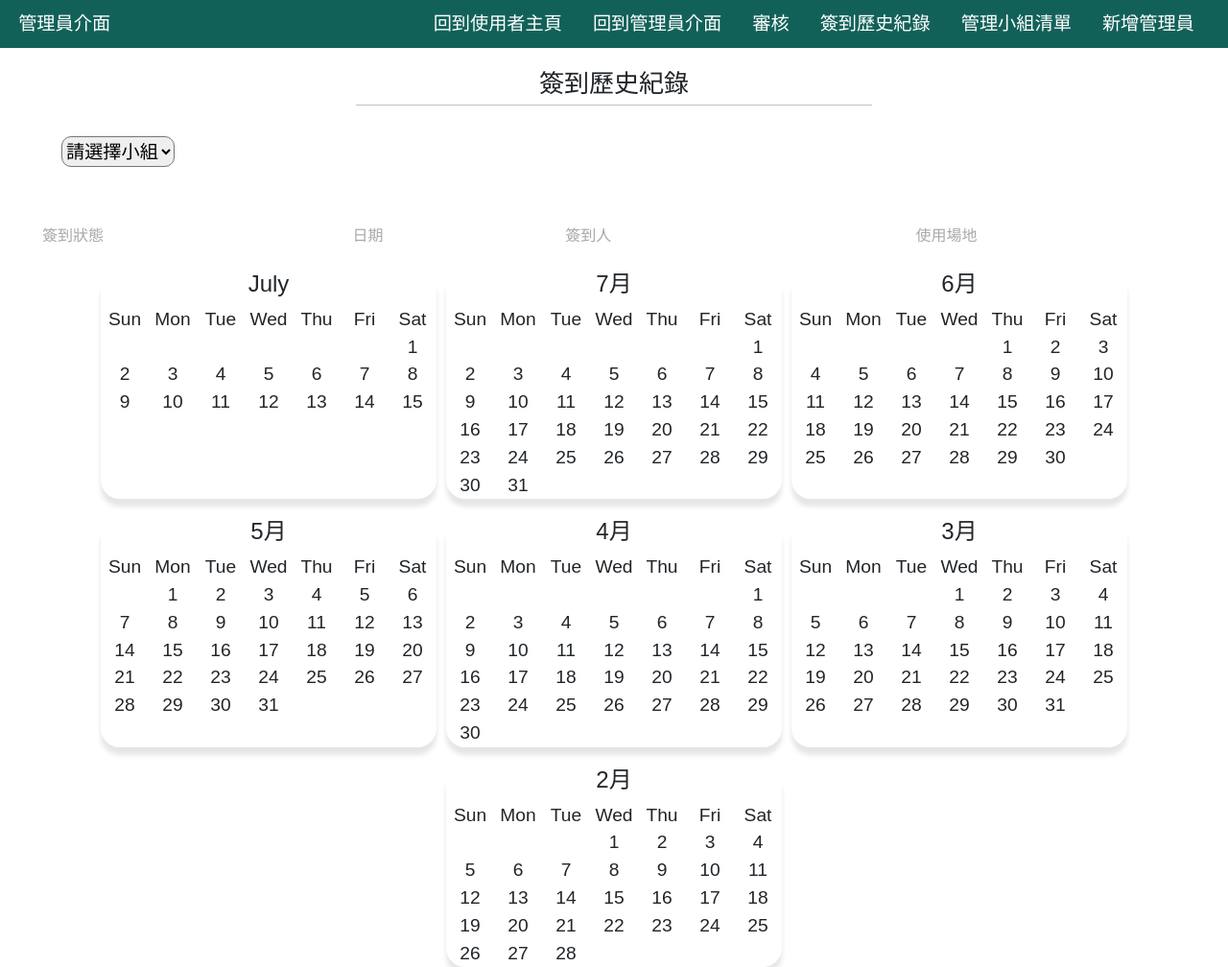
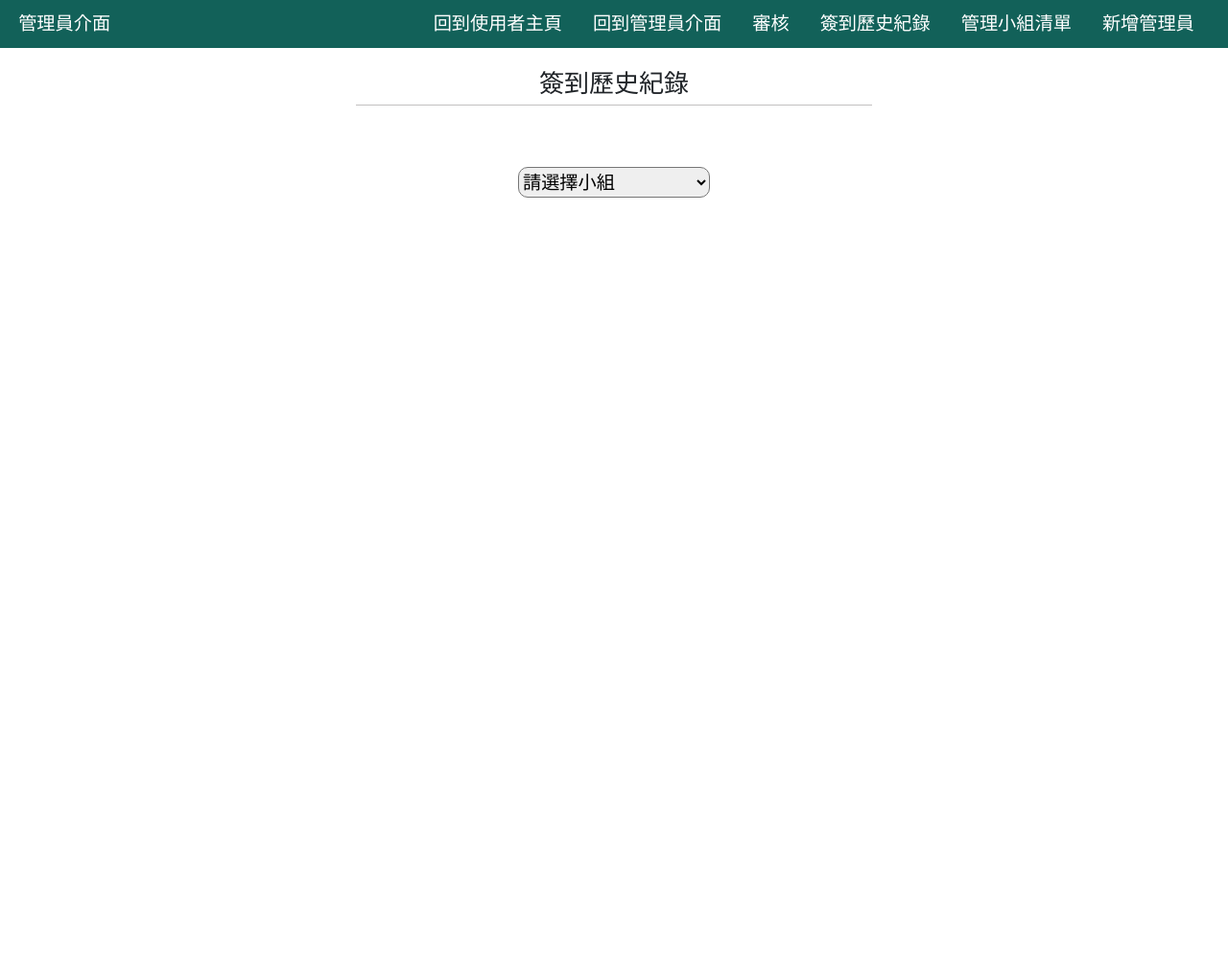
Before and after one commit to huichiaotsou/bg_system, a website: page public/admin/group_checkin_records/group_checkin_records.html in a window 1280 px wide. Shown: the whole page at 96% size. After the commit the page ends 800 px from the top, so only its background shows below. Drawn offline with nearby package versions, Linux system fonts and the light colour scheme; no server answers; sample sign-in values are in the browser's storage.

Commit message:
real done

```diff
--- a/public/admin/group_checkin_records/group_checkin_records.css
+++ b/public/admin/group_checkin_records/group_checkin_records.css
@@ -11,155 +11,17 @@
 }
 
 #group_select, option{
-    margin-left: 5%;
-    margin-bottom: 5%;
+    margin: 5% auto;
     border-radius: 10px;
     height: 4vh;
-    width: auto;
-}
+    width: 200px;
 
-/* ========== Records Card ========== */
-
-#records_container {
-    display: flex;
-    flex-direction: column;
-    align-items: center;
-    justify-content: center;
-}
-
-#record_card_title{
-    width: 95%;
     display: flex;
     align-items: center;
     justify-content: center;
-    padding-left: 7px;
-    /* border-bottom: 1px dotted grey; */
-    margin-bottom: 1vh;
-    height: 2vh;
-    color: darkgray
+
 }
 
-.record_card{
-    width: 95%;
-    display: flex;
-    align-items: center;
-    justify-content: center;
-    box-shadow: 0px 5px 5px rgba(0,0,0,0.1);
-    border-radius: 10px;
-    margin-bottom: 10px;
-}
-
-.pending {
-    /* border style */
-    border-left: 7px solid #dac803;
-    color: #E9D502;
-    border-radius: 10px;
-    font-weight: 700;
-}
-
-.validated {
-    /* border style */
-    border-left: 7px solid #34B233;
-    color: #34B233;
-    border-radius: 10px;
-    font-weight: 700;
-}
-
-.rejected {
-    /* border style */
-    border-left: 7px solid #a30202;
-    color: #a30202;
-    border-radius: 10px;
-    font-weight: 700;
-}
-
-.record_box {
-    flex: 95%;
-    height: 6vh;
-    display: flex;
-    flex-direction: row;
-    border-width: 80%;
-    width: 95%;
-    margin: 0 auto 0px;
-}
-
-/* flex proportion */
-
-.validation {
-    flex: 25%;
-    font-size: medium;
-    padding-left: 5px;
-
-    /* align left */
-    display: flex;
-    align-items: center;
-    justify-content: flex-start;
-}
-
-.checkin_date {
-    flex: 10%;
-    font-size: medium;
-
-    /* center */
-    display: flex;
-    align-items: center;
-    justify-content: center;
-}
-
-.signer {
-    flex: 30%;
-    font-size: medium;
-
-    /* center */
-    display: flex;
-    align-items: center;
-    justify-content: center;
-}
-
-.venue {
-    flex: 35%;
-    font-size: medium;
-
-    /* center */
-    display: flex;
-    align-items: center;
-    justify-content: center;
-}
-
-/* ========== Records Card Ends ========== */
-
-/* ========== Feedback Box ========== */
-
-.feedback_box {
-    flex: 5%;
-    height: 25px;
-    width: 25px;
-    font-size: medium;
-
-    /* center */
-    display: flex;
-    align-items: center;
-    justify-content: center;
-}
-
-.feedback_mark {
-    height: 17px;
-    width: 17px;
-    font-size: 15px;
-    background-color: #ffffff;
-    margin-right: 7px;
-    border: 2px solid #a30202;
-    color: #a30202;
-    border-radius: 50%;
-    font-weight: 700;
-
-    padding-top: 1.5px;
-    display: flex;
-    align-items: center;
-    justify-content: center;
-  }
-
-/* ========== Feedback Box Ends ========== */
 
 /* ========== Calendar ========== */
 #calendar_container {
--- a/public/admin/group_checkin_records/group_checkin_records.html
+++ b/public/admin/group_checkin_records/group_checkin_records.html
@@ -10,7 +10,7 @@
   <link rel="stylesheet" type="text/css" href="/style-admin.css">
   <meta name="viewport" content="width=device-width, initial-scale=1.0">
 </head>
-<body onload="checkLogin(); loadAllGroups(); createCalendar();">
+<body onload="checkLogin(); loadAllGroups();">
 
   <!-- Hamburger Menu -->
   <meta name="viewport" content="width=device-width, initial-scale=1">
@@ -41,70 +41,7 @@
     </select>
   </div>
 
-
-  <div id="records_container">
-    <div id="record_card_title">
-      <div class="record_box">
-        <div class="validation">
-          簽到狀態
-        </div>
-        <div class="checkin_date">
-          日期
-        </div>
-        <div class="signer">
-          簽到人
-        </div>
-        <div class="venue">
-          使用場地
-        </div>
-      </div>
-      <div class="feedback_box">
-
-      </div>
-    </div>
-
-  </div>
-
   <div id="calendar_container">
-    <div class="month_container">
-      <h4>July</h4>
-      <div class="week_title">
-        <div class="day0">Sun</div>
-        <div class="day1">Mon</div>
-        <div class="day2">Tue</div>
-        <div class="day3">Wed</div>
-        <div class="day4">Thu</div>
-        <div class="day5">Fri</div>
-        <div class="day6">Sat</div>
-      </div>
-      <div class="week">
-        <div class="day0"> </div>
-        <div class="day1"> </div>
-        <div class="day2"> </div>
-        <div class="day3"> </div>
-        <div class="day4"> </div>
-        <div class="day5"> </div>
-        <div class="day6">1</div>
-      </div>
-      <div class="week">
-        <div class="day0">2</div>
-        <div class="day1">3</div>
-        <div class="day2">4</div>
-        <div class="day3">5</div>
-        <div class="day4">6</div>
-        <div class="day5">7</div>
-        <div class="day6">8</div>
-      </div>
-      <div class="week">
-        <div class="day0">9</div>
-        <div class="day1">10</div>
-        <div class="day2">11</div>
-        <div class="day3">12</div>
-        <div class="day4">13</div>
-        <div class="day5">14</div>
-        <div class="day6">15</div>
-      </div>
-    </div>
   </div>
 
 
--- a/public/admin/group_checkin_records/group_checkin_records.js
+++ b/public/admin/group_checkin_records/group_checkin_records.js
@@ -19,22 +19,18 @@ function loadCheckinRecordsByGroup() {
       }
     })
     .then((data) => {
-      console.log(data);
+      document.getElementById("calendar_container").innerHTML = "";
+      createCalendar();
       for (let record of data) {
         const date = new Date(record.checkin_date);
         const year = date.getFullYear();
         const month = String(date.getMonth() + 1);
         const day = String(date.getDate()).padStart(2, "0");
-        const dateID = "" + year + month + +day;
-        const dateDiv = document.getElementById(dateID);
+        const dateDiv = document.getElementById("" + year + month + +day);
         if (record.validation_status == "validated") {
           dateDiv.style =
-            "color: green; font-size: bolder; border-bottom: 1px solid green; ";
+            "color: green; font-weight: 700; border-bottom: 2px solid green;";
         }
-        // if (record.validation_status == "rejected") {
-        //   dateDiv.style =
-        //     "color: red; font-size: bolder; border-bottom: 1px solid red; ";
-        // }
       }
     })
     .catch((error) => {
@@ -85,6 +81,19 @@ function createSingleGroupOption(group) {
   groupSelect.appendChild(option);
 }
 
+async function createCalendar() {
+  let currYear = new Date().getFullYear();
+  let currMonth = new Date().getMonth();
+  for (let i = 0; i < 6; i++) {
+    createMonth(currYear, currMonth);
+    currMonth -= 1;
+    if (currMonth == 0) {
+      currYear -= 1;
+      currMonth = 12;
+    }
+  }
+}
+
 function createMonth(year, month) {
   // Create Month Container
   const monthContainer = document.createElement("div");
@@ -115,28 +124,6 @@ function createMonth(year, month) {
   calendarContainer.appendChild(monthContainer);
 }
 
-function getLastDayOfMonth(year, month) {
-  // Set the date to the following month's first day
-  var nextMonth = new Date(year, month + 1, 1);
-  // Subtract one day to get the last day of the desired month
-  var lastDay = new Date(nextMonth - 1);
-  // Return the day component of the last day
-  return lastDay.getDate();
-}
-
-async function createCalendar() {
-  let currYear = new Date().getFullYear();
-  let currMonth = new Date().getMonth();
-  for (let i = 0; i < 6; i++) {
-    createMonth(currYear, currMonth);
-    currMonth -= 1;
-    if (currMonth == 0) {
-      currYear -= 1;
-      currMonth = 12;
-    }
-  }
-}
-
 function createWeek(startDate, year, month) {
   const lastDate = getLastDayOfMonth(year, month);
 
@@ -152,6 +139,15 @@ function createWeek(startDate, year, month) {
     startDate++;
   }
   return html;
+}
+
+function getLastDayOfMonth(year, month) {
+  // Set the date to the following month's first day
+  var nextMonth = new Date(year, month + 1, 1);
+  // Subtract one day to get the last day of the desired month
+  var lastDay = new Date(nextMonth - 1);
+  // Return the day component of the last day
+  return lastDay.getDate();
 }
 
 function getWeeksInMonth(year, month) {
```
